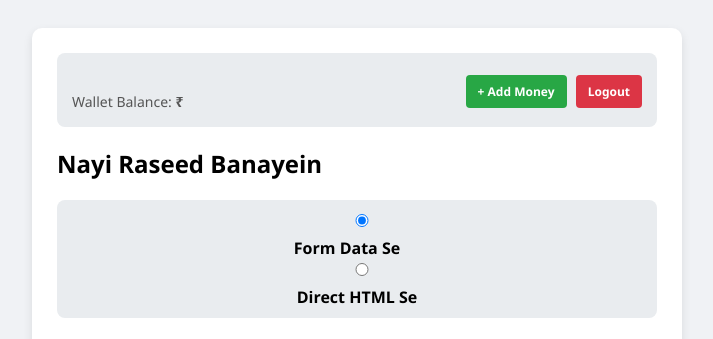
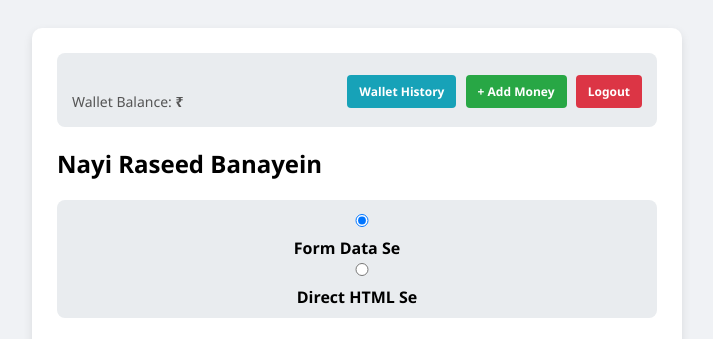
Before and after one commit to sk538180-pixel/RECIPT, a Flask app: template templates/index.html in a window 1280 px wide. Shown: the top 339 px of the page, without its empty margins (283-996 px from the left). Run offline with Flask 3, Linux system fonts and the light colour scheme; the template is opened without the code that fills it, so the values that code supplies are empty.

Commit message:
Update index.html

```diff
--- a/templates/index.html
+++ b/templates/index.html
@@ -16,6 +16,7 @@
         .btn-edit-data { background: #007bff; color: white; }
         .btn-edit-html { background: #ffc107; color: black; }
         .btn-delete { background: #dc3545; color: white; }
+        html { scroll-behavior: smooth; }
     </style>
 </head>
 <body>
@@ -31,6 +32,7 @@
         </div>
         <div>
             {% if not is_admin %}
+            <a href="#wallet-history-section" style="background:#17a2b8; color:white; text-decoration:none; padding:8px 12px; border-radius:4px; font-weight:bold; font-size: 12px; margin-right: 5px;">Wallet History</a>
             <a href="/add_money" style="background:#28a745; color:white; text-decoration:none; padding:8px 12px; border-radius:4px; font-weight:bold; font-size: 12px; margin-right: 5px;">+ Add Money</a>
             {% endif %}
             <a href="/logout" onclick="localStorage.clear();" style="background:#dc3545; color:white; text-decoration:none; padding:8px 12px; border-radius:4px; font-weight:bold; font-size: 12px;">Logout</a>
@@ -277,7 +279,7 @@
             {% endfor %}
 
             <!-- Normal User Wallet Transaction History -->
-            <div style="margin-top: 30px; border-top: 2px solid #eee; padding-top: 20px;">
+            <div id="wallet-history-section" style="margin-top: 30px; border-top: 2px solid #eee; padding-top: 20px;">
                 <h3>Wallet Transaction History 💳</h3>
                 <div style="background: #f8f9fa; padding: 15px; border-radius: 8px; border: 1px solid #ddd; max-height: 250px; overflow-y: auto;">
                     {% for tx in wallet_txs %}
```
